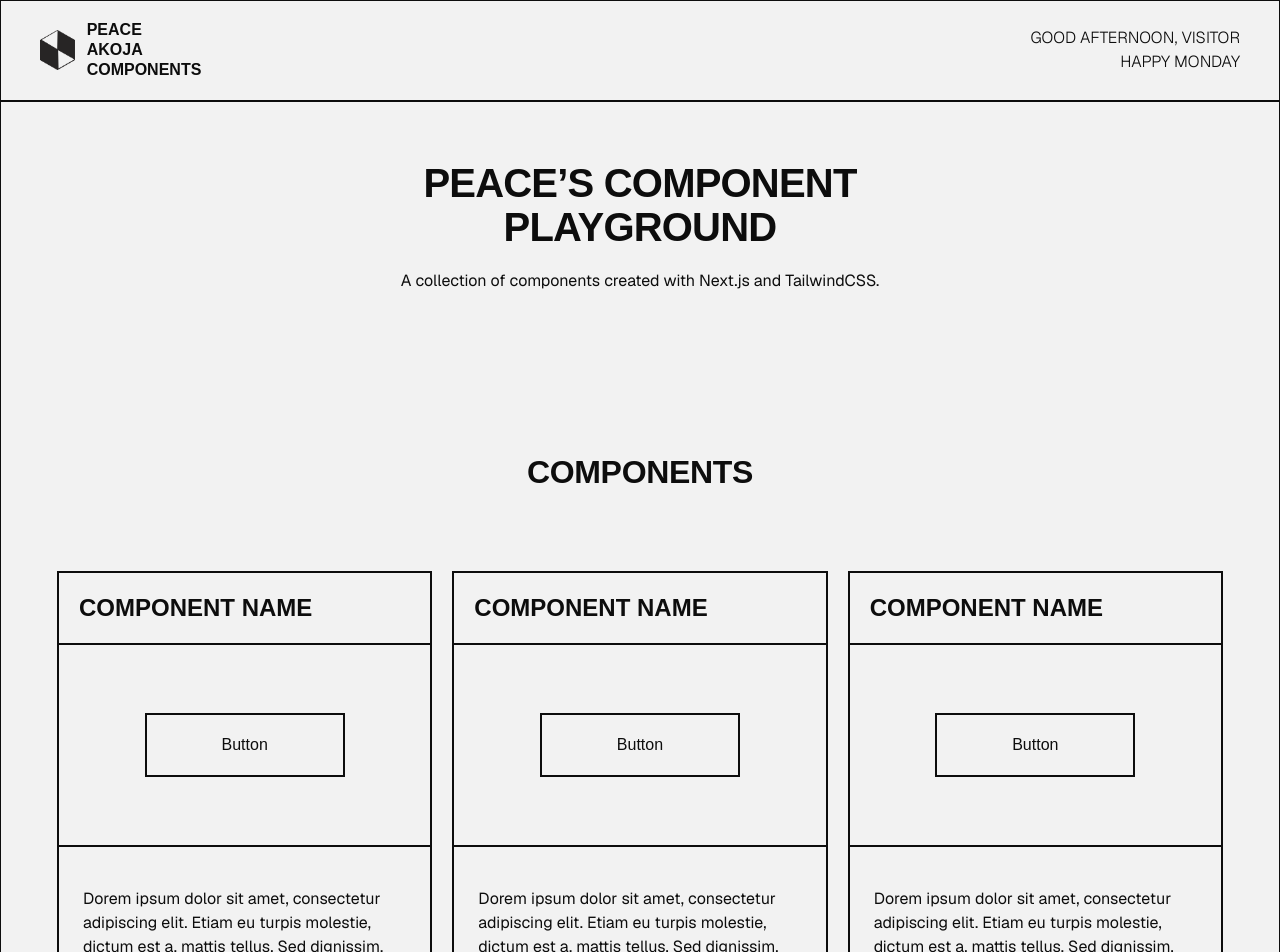
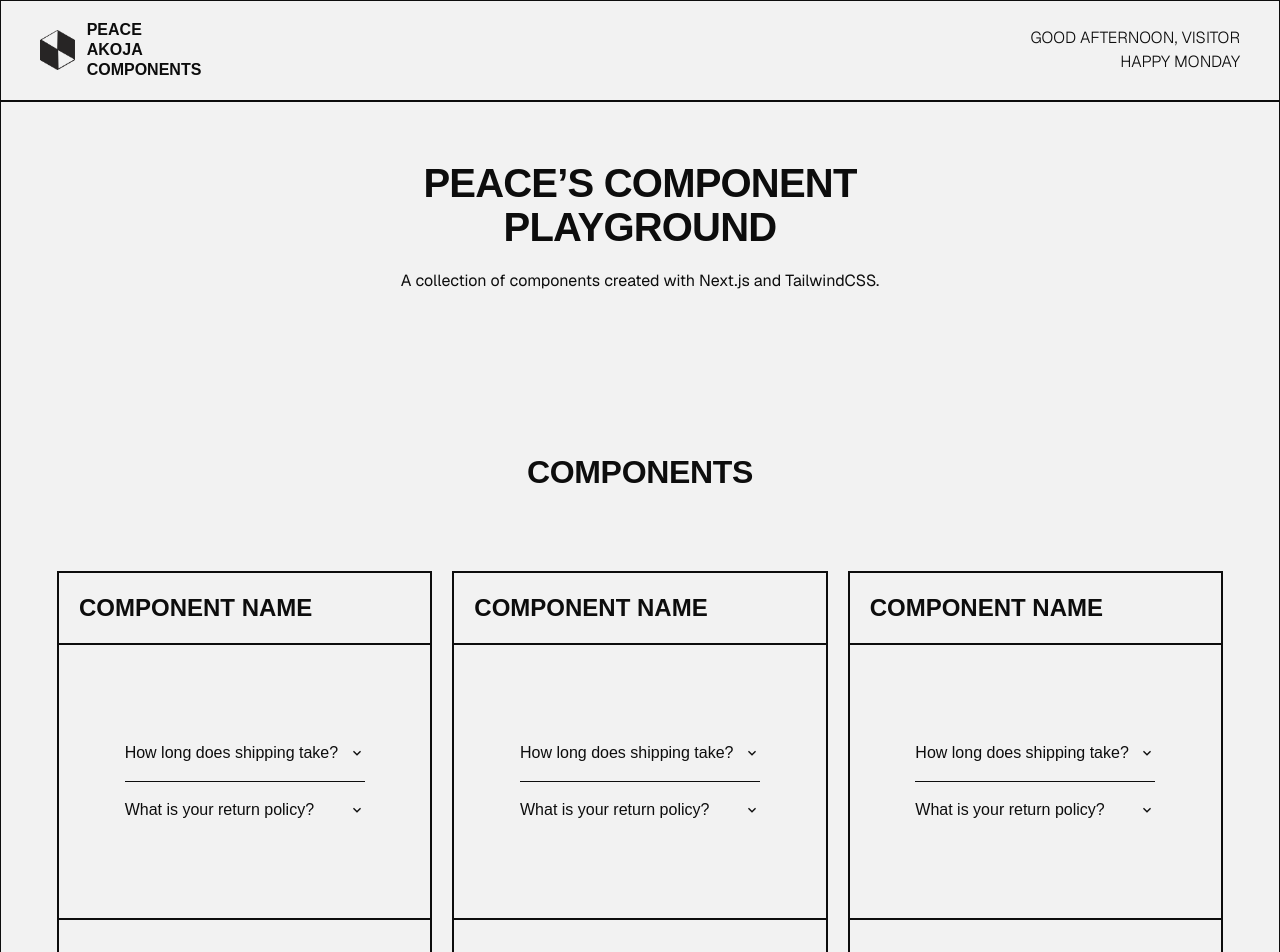
Before and after one commit to BluTargaryan/peace-akoja-components, a Next.js app: page / in a window 1280 px wide. Shown: the top 952 px of the page. Built offline with nearby package versions, Linux system fonts and the light colour scheme; a web font is replaced by a local one.

Commit message:
feat: accordion

```diff
--- a/app/[componentId]/page.tsx
+++ b/app/[componentId]/page.tsx
@@ -1,15 +1,18 @@
 import Button from "../components/atoms/Button";
 import { MdOutlineArrowBack } from "react-icons/md";
 import CodeToggle from "../components/atoms/CodeToggle";
+import Link from "next/link";
 
 export default function ComponentDetailPage() {
   return (
     <main>
         <div className="ourMaxWidth mb-20">
+          <Link href="/" as="/">
       <Button content={<><MdOutlineArrowBack className="text-text group-hover:text-accent transition-all duration-300" /> <span>Back</span></>}
       className="pb-1 border-2 border-t-0 border-l-0 border-r-0 gap-4
       hover:text-accent hover:border-accent hover:bg-transparent  group
       " />
+      </Link>
 </div>
 
 <h1 className="mb-10 ourMaxWidth xl:mb-20">
--- /dev/null
+++ b/app/components/atoms/Accordion.tsx
@@ -0,0 +1,64 @@
+'use client';
+
+import * as RadixAccordion from '@radix-ui/react-accordion';
+import { twMerge } from 'tailwind-merge';
+import { MdOutlineKeyboardArrowDown } from 'react-icons/md';
+
+interface AccordionItem {
+  value: string;
+  title: string;
+  content: React.ReactNode;
+}
+
+interface AccordionProps {
+  items: AccordionItem[];
+  type?: 'single' | 'multiple';
+  className?: string;
+  triggerClassName?: string;
+  contentClassName?: string;
+}
+
+export function Accordion({
+  items,
+  type = 'single',
+  className,
+  triggerClassName,
+  contentClassName,
+}: AccordionProps) {
+  const rootProps =
+    type === 'single'
+      ? { type: 'single' as const, collapsible: true }
+      : { type: 'multiple' as const };
+
+  return (
+    <RadixAccordion.Root
+      {...rootProps}
+      className={twMerge('w-full divide-y divide-text', className)}
+    >
+      {items.map((item) => (
+        <RadixAccordion.Item key={item.value} value={item.value}>
+          <RadixAccordion.Header>
+            <RadixAccordion.Trigger
+              className={twMerge(
+                'group flex w-full items-center justify-between py-4 text-left text-base font-medium text-text outline-none',
+                triggerClassName
+              )}
+            >
+              {item.title}
+              <MdOutlineKeyboardArrowDown
+                size={16}
+                className="shrink-0 text-text transition-transform duration-300 ease-in-out group-data-[state=open]:rotate-180"
+              />
+            </RadixAccordion.Trigger>
+          </RadixAccordion.Header>
+
+          <RadixAccordion.Content className="overflow-hidden data-[state=open]:animate-accordion-down data-[state=closed]:animate-accordion-up">
+            <div className={twMerge('pb-4 text-sm text-text leading-relaxed', contentClassName)}>
+              {item.content}
+            </div>
+          </RadixAccordion.Content>
+        </RadixAccordion.Item>
+      ))}
+    </RadixAccordion.Root>
+  );
+}
--- a/app/components/atoms/ComponentCard.tsx
+++ b/app/components/atoms/ComponentCard.tsx
@@ -5,34 +5,38 @@ import React from 'react'
 import Button from './Button'
 import {MdOutlineArrowForward} from 'react-icons/md'
 import { SpringButton } from './SpringButton'
+import { Accordion } from './Accordion'
 
 
 const ComponentCard = ({componentId}: {componentId: string}) => {
+  const items = [
+    { value: 'shipping', title: 'How long does shipping take?', content: '3–5 business days.' },
+    { value: 'returns',  title: 'What is your return policy?',  content: '30 days, no questions asked.' },
+  ];
   return (
-    <Link href="/[componentId]" as={`/${componentId}`}>
     <div className="flex flex-col border-2 border-text">
 
   <div className="p-5 border-b-2 border-text">
     <h3>Component Name</h3>
   </div>
 
-  <div className='w-full h-50 flex items-center justify-center'>
+  <div className='w-full py-20 flex items-center justify-center'>
     {/* <div className='w-50 h-16 border-2 border-text'/> */}
-    <SpringButton
-    children={<span>Button</span>}
-    className='w-50 h-16 border-2 border-text'
-    onClick={() => {}}
+    <Accordion items={items} type="single" className='w-60 '
     />
   </div>
 
   <div className='px-6 py-10 flex flex-col gap-5 border-t-2 border-text'>
     <p className='line-clamp-6'>Dorem ipsum dolor sit amet, consectetur adipiscing elit. Etiam eu turpis molestie, dictum est a, mattis tellus. Sed dignissim, metus nec fringilla accumsan, risus sem sollicitudin lacus, ut interdum tellus elit sed risus. Maecenas eget condimentum velit, sit amet feugiat lectus. Class aptent taciti sociosqu ad litora torquent per conubia nostra, per inceptos himenaeos. Praesent auctor purus luctus enim egestas, ac scelerisque ante pulvinar. Donec ut rhoncus ex. Suspendisse ac rhoncus nisl, eu tempor urna. Curabitur vel bibendum lorem. Morbi convallis convallis diam sit amet lacinia. Aliquam in elementum tellus.
     </p>
+    <Link href="/[componentId]" as={`/${componentId}`}>
 <Button content={<><MdOutlineArrowForward className='text-xl'/> <span>Details</span></>}
-className='px-10 py-6' />
+className='px-10 py-6'
+/>
+</Link>
   </div>
     </div>
-    </Link>
+
   )
 }
 
--- a/app/data/componentList.tsx
+++ b/app/data/componentList.tsx
@@ -1,10 +1,17 @@
 import { SpringButton } from "../components/atoms/SpringButton";
+import { Accordion } from "../components/atoms/Accordion";
 
 export const componentList = [
-  {
-    componentId: "1",
-    name: "Spring Button",
-    component: SpringButton,
-    description: "A button that compresses on press and springs back on release. Uses a mass-spring-damper simulation — stiffness controls snap speed, damping controls bounce, mass controls sluggishness. Unlike a CSS transition, the spring carries momentum so the button overshoots and settles like a real physical object. Structural styles like cursor and focus ring are hardcoded as a base; visual styling is passed as a Tailwind string via className, merged with tailwind-merge so consumer classes always win. Requires framer-motion and tailwind-merge."
-  }
+    {
+      id: "1",
+      name: "Spring Button",
+      component: SpringButton,
+      description: "A button that compresses on press and springs back on release. Uses a mass-spring-damper simulation — stiffness controls snap speed, damping controls bounce, mass controls sluggishness. Unlike a CSS transition, the spring carries momentum so the button overshoots and settles like a real physical object. Structural styles like cursor and focus ring are hardcoded as a base; visual styling is passed as a Tailwind string via className, merged with tailwind-merge so consumer classes always win. Requires framer-motion and tailwind-merge."
+    },
+    {
+      id: "2",
+      name: "Smooth Accordion",
+      component: Accordion,
+      description: "An accordion that smoothly animates panels open and closed. The height animation works by reading the panel's natural content height via Radix's --radix-accordion-content-height CSS variable and transitioning to it — avoiding the height: auto limitation that breaks CSS transitions. Radix handles aria-expanded, aria-controls, keyboard navigation, and open/closed state. The chevron rotates 180° on open using a group-data-[state=open] Tailwind selector. type='single' allows only one open item at a time; type='multiple' lets each item toggle independently. Requires @radix-ui/react-accordion and tailwind-merge."
+    },
 ];
--- a/app/globals.css
+++ b/app/globals.css
@@ -12,6 +12,18 @@
   --color-accent: var(--accent);
   --font-sans: var(--font-geist-sans);
   --font-funnel-display: var(--font-funnel-display);
+
+
+  --animate-accordion-down: accordion-down 0.35s cubic-bezier(0.4, 0, 0.2, 1);
+  --animate-accordion-up: accordion-up 0.35s cubic-bezier(0.4, 0, 0.2, 1);
+  @keyframes accordion-down {
+    from { height: 0; }
+    to { height: var(--radix-accordion-content-height); }
+  }
+  @keyframes accordion-up {
+    from { height: var(--radix-accordion-content-height); }
+    to { height: 0; }
+  }
 }
 
 /* @media (prefers-color-scheme: dark) {
--- a/package.json
+++ b/package.json
@@ -9,6 +9,7 @@
     "lint": "eslint"
   },
   "dependencies": {
+    "@radix-ui/react-accordion": "^1.2.12",
     "framer-motion": "^12.38.0",
     "next": "16.2.4",
     "react": "19.2.4",
```
Also changed, not shown: 1 other file (tests, documents, lock files or other folders).
